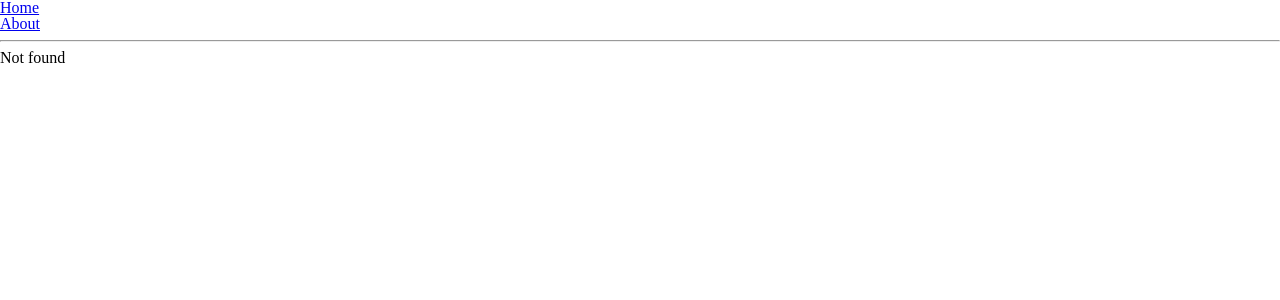
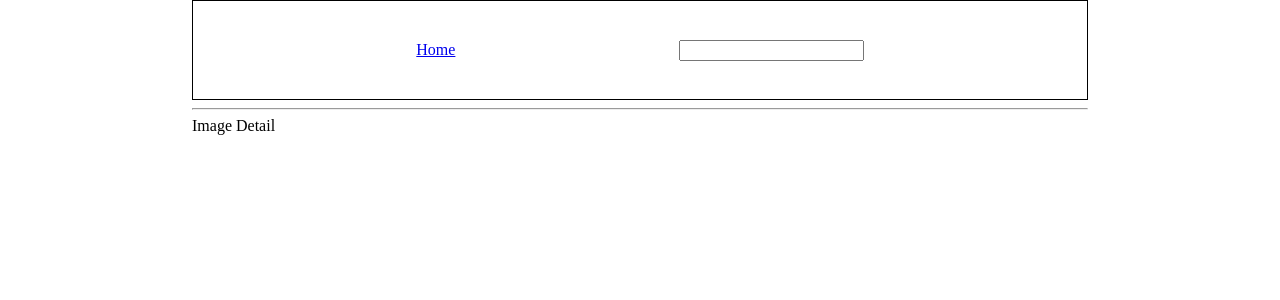
Before and after one commit to Albertosnp/Samy, a React (Create React App) app: page /detail in a window 1280 px wide. Before the commit this address had no page. Shown: the top 300 px of the page. Built offline with nearby package versions, Linux system fonts and the light colour scheme; the HTML template or start-up script is replaced by a standard one.

Commit message:
feat: Add new structure

```diff
--- a/package.json
+++ b/package.json
@@ -1,5 +1,5 @@
 {
-  "name": "boilerplace-react",
+  "name": "samy",
   "version": "0.1.0",
   "private": true,
   "dependencies": {
--- a/src/Layout.js
+++ /dev/null
@@ -1,16 +0,0 @@
-import { Outlet } from 'react-router-dom';
-
-import Menu from 'containers/Menu/Menu';
-
-function Layout() {
-  return (
-    <div>
-      <Menu />
-      <hr />
-
-      <Outlet />
-    </div>
-  );
-}
-
-export default Layout;
--- /dev/null
+++ b/src/Layout/Layout.js
@@ -0,0 +1,17 @@
+import { Outlet } from 'react-router-dom';
+
+import Header from 'containers/Header/Header';
+import LayoutStyled from './Layout.style';
+
+function Layout() {
+  return (
+    <LayoutStyled>
+      <Header />
+      <hr />
+
+      <Outlet />
+    </LayoutStyled>
+  );
+}
+
+export default Layout;
--- /dev/null
+++ b/src/Layout/Layout.style.js
@@ -0,0 +1,8 @@
+import styled from 'styled-components';
+
+
+const LayoutStyled = styled.div`
+
+`;
+
+export default LayoutStyled;
--- a/src/Routes.js
+++ b/src/Routes.js
@@ -1,17 +1,16 @@
 import { Suspense, lazy } from 'react';
-import { Routes, Route, Navigate } from 'react-router-dom';
+import { Routes, Route } from 'react-router-dom';
 
-import Layout from './Layout';
+import Layout from './Layout/Layout';
 
 const Home = lazy(() => import('./views/Home/Home'));
-const About = lazy(() => import('./views/About/About'));
+const Detail = lazy(() => import('./views/Detail/Detail'));
 const NotFound = lazy(() => import('./views/NotFound/NotFound'));
 
 export default function AllRoutes() {
   return (
     <Routes>
       <Route path="/" element={<Layout />}>
-        {/* <Route index element={<Navigate to="/es" />} /> */}
         <Route
           index
           // path={`${base}`}
@@ -22,10 +21,10 @@ export default function AllRoutes() {
           }
         />
         <Route
-          path={`/about`}
+          path={`/detail`}
           element={
             <Suspense fallback={<>...</>}>
-              <About />
+              <Detail />
             </Suspense>
           }
         />
--- a/src/containers/Header/Header.js
+++ b/src/containers/Header/Header.js
@@ -1,18 +1,20 @@
-import Language from "../Language/Language";
+import { Link } from 'react-router-dom';
+import HeaderStyled from './Header.style';
 
-export default function Header() {
+export default function Menu() {
   return (
-    <header className="App-header">
-      <a
-        className="App-link"
-        href="https://reactjs.org"
-        target="_blank"
-        rel="noopener noreferrer"
-      >
-        Learn React
-      </a>
+    <HeaderStyled>
+      <Link to="/">Home</Link>
+      <input type="text" />
 
-      <Language />
-    </header>
+      {/* <ul>
+        <li>
+          <Link to={`/`}>Home</Link>
+        </li>
+        <li>
+          <Link to={`/about`}>About</Link>
+        </li>
+      </ul> */}
+    </HeaderStyled>
   );
 }
--- /dev/null
+++ b/src/containers/Header/Header.style.js
@@ -0,0 +1,15 @@
+import styled from 'styled-components';
+
+const HeaderStyled = styled.nav`
+  width: 70vw;
+  height: 100px;
+
+  display: flex;
+  /* flex-direction: row; */
+  justify-content: space-evenly;
+  align-items: center;
+  border: 1px solid black;
+
+`;
+
+export default HeaderStyled;
--- a/src/containers/Menu/Menu.js
+++ /dev/null
@@ -1,16 +0,0 @@
-import { Link } from 'react-router-dom';
-
-export default function Menu() {
-  return (
-    <nav>
-      <ul>
-        <li>
-          <Link to={`/`}>Home</Link>
-        </li>
-        <li>
-          <Link to={`/about`}>About</Link>
-        </li>
-      </ul>
-    </nav>
-  );
-}
--- a/src/index.css
+++ b/src/index.css
@@ -5,6 +5,21 @@ body {
     sans-serif;
   -webkit-font-smoothing: antialiased;
   -moz-osx-font-smoothing: grayscale;
+
+  display: flex;
+
+  font-family: 'roboto', sans-serif;
+}
+
+body > #root {
+
+  flex: 1 1 auto;
+  /* min-height: 100vh; */
+  display: flex;
+  flex-direction: column;
+  align-items: center;
+
+  /* position: relative; */
 }
 
 code {
--- a/src/views/About/About.js
+++ /dev/null
@@ -1,9 +0,0 @@
-function About() {
-  return (
-    <div className="About">
-      <p>About</p>
-    </div>
-  );
-}
-
-export default About;
--- /dev/null
+++ b/src/views/Detail/Detail.js
@@ -0,0 +1,9 @@
+function Detail() {
+  return (
+    <div className="Detail">
+      <p>Image Detail</p>
+    </div>
+  );
+}
+
+export default Detail;
```
